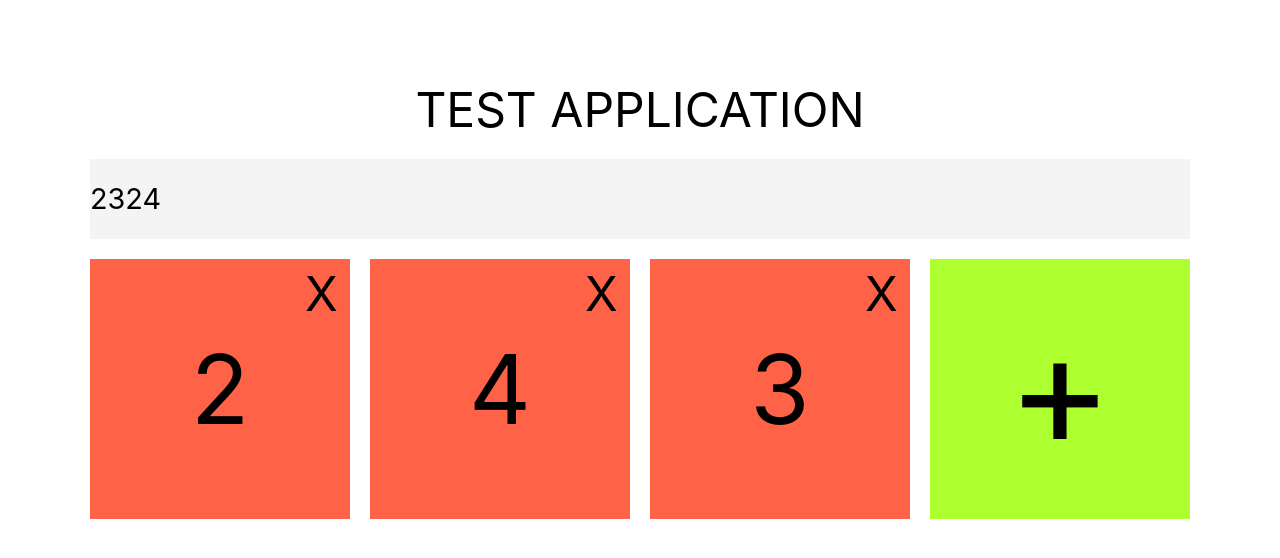
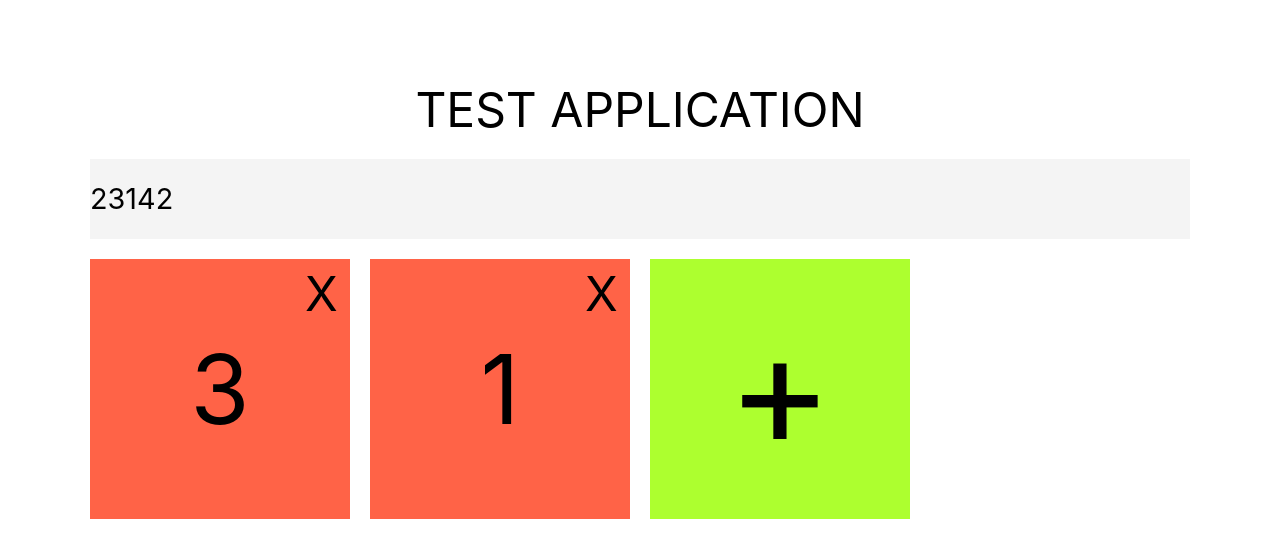
Before and after one commit to Dijinio/test-task-brokrete, a React (Create React App) app: page / in a window 1280 px wide. Shown: the top 558 px of the page. Built offline with nearby package versions, Linux system fonts and the light colour scheme.

Commit message:
added decreasing value functionality

```diff
--- a/src/App.js
+++ b/src/App.js
@@ -1,4 +1,4 @@
-import React, { useState, useEffect } from "react";
+import React, { useState, useEffect, useRef } from "react";
 import TileItem from "./Components/TileItem";
 
 const initialValues = [
@@ -11,11 +11,14 @@ function App() {
   const [tileValues, setTileValues] = useState(initialValues);
   const [generatedNumbers, setGeneratedNumbers] = useState([]);
 
+  const tileValueRef = useRef(initialValues);
+
   function generateNumber() {
     const randomNum = Math.ceil(Math.random() * 9);
     const newNum = { id: Date.now(), number: randomNum };
 
     setTileValues((prev) => [...prev, newNum]);
+    tileValueRef.current = [...tileValues, newNum];
   }
 
   function handleGeneratedNumber(tValue) {
@@ -25,6 +28,21 @@ function App() {
   function handleTileRemove(id) {
     const newTiles = tileValues.filter((v) => v.id !== id);
     setTileValues(newTiles);
+  }
+
+  function handleValueDecrease(id) {
+    const result = [];
+
+    tileValueRef.current.forEach((val) => {
+      if (val.id === id) {
+        val.number -= 1;
+      }
+      if (val.number > 0) {
+        result.push(val);
+      }
+    });
+
+    setTileValues(result);
   }
 
   return (
@@ -38,6 +56,7 @@ function App() {
             key={val.id}
             handleGeneratedNumber={handleGeneratedNumber}
             handleTileRemove={handleTileRemove}
+            handleValueDecrease={handleValueDecrease}
           />
         ))}
         <span className="tile-item add-btn" onClick={() => generateNumber()}>
--- a/src/Components/TileItem.js
+++ b/src/Components/TileItem.js
@@ -1,16 +1,24 @@
-import React, { useState, useEffect } from "react";
+import React, { useState, useEffect, useRef } from "react";
 
-function TileItem({ tValue, handleGeneratedNumber, handleTileRemove }) {
+function TileItem({
+  tValue,
+  handleGeneratedNumber,
+  handleTileRemove,
+  handleValueDecrease,
+}) {
   const { id, number } = tValue;
   const [largeTile, setLargeTile] = useState(false);
 
+  const valRef = useRef(tValue);
+
   useEffect(() => {
     const timer = setInterval(() => {
-      handleGeneratedNumber(number);
-    }, number * 1000);
+      handleGeneratedNumber(valRef.current.number);
+      handleValueDecrease(id);
+    }, valRef.current.number * 1000);
 
     return () => clearInterval(timer);
-  }, []);
+  }, [number]);
 
   return (
     <span
```
